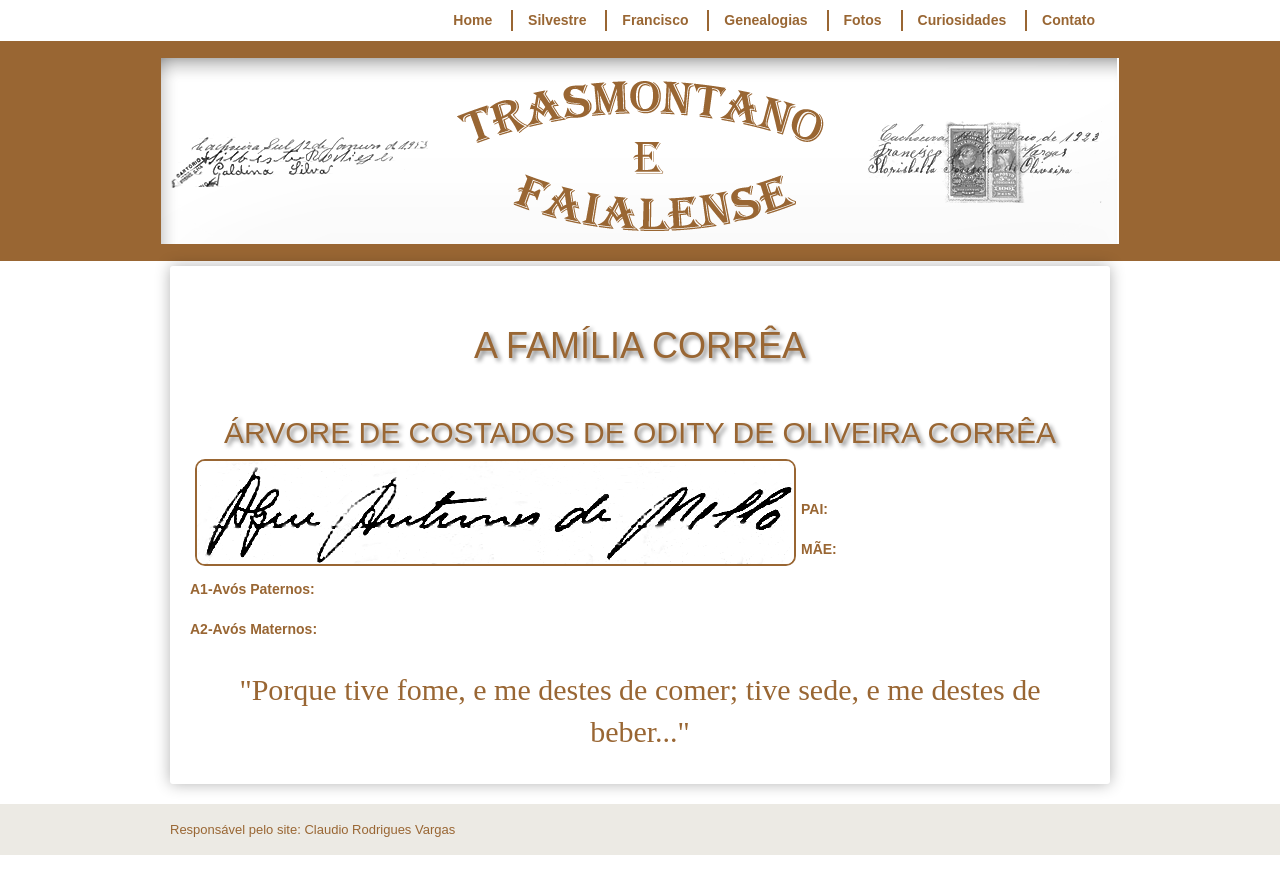
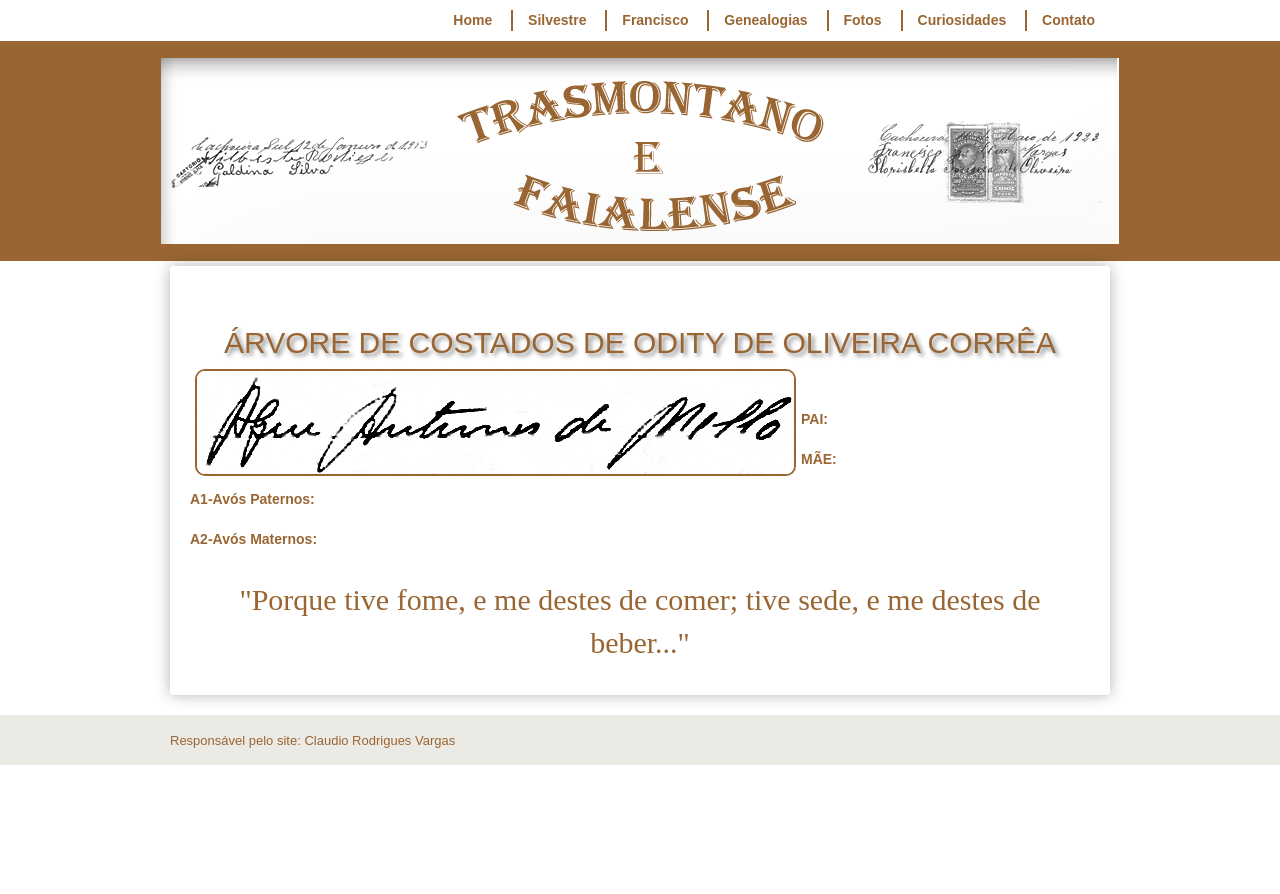
Before and after one commit to claudiovargas1955/claudiovargas1955.github.io, a Jekyll site: the page built from _pages/familia-correa.html, in a window 1280 px wide. Shown: the top 894 px of the page. Built offline with Jekyll 4.4.1, drawn with Linux system fonts in a browser that asks for light colours; some web fonts are replaced.

Commit message:
Update familia-correa.html

```diff
--- a/_pages/familia-correa.html
+++ b/_pages/familia-correa.html
@@ -69,8 +69,6 @@ title:  "familia-correa"
 
     </style>
 
-                             <h1>A FAMÍLIA CORRÊA</h1><br>
-
 
 <h2>ÁRVORE DE COSTADOS DE ODITY DE OLIVEIRA CORRÊA</h2>
 <p><img class="esq1" style="float:left"; src="/images/Ageu.png" height:"50px" align="center" title="Assinatura Ageu Antunes
```
